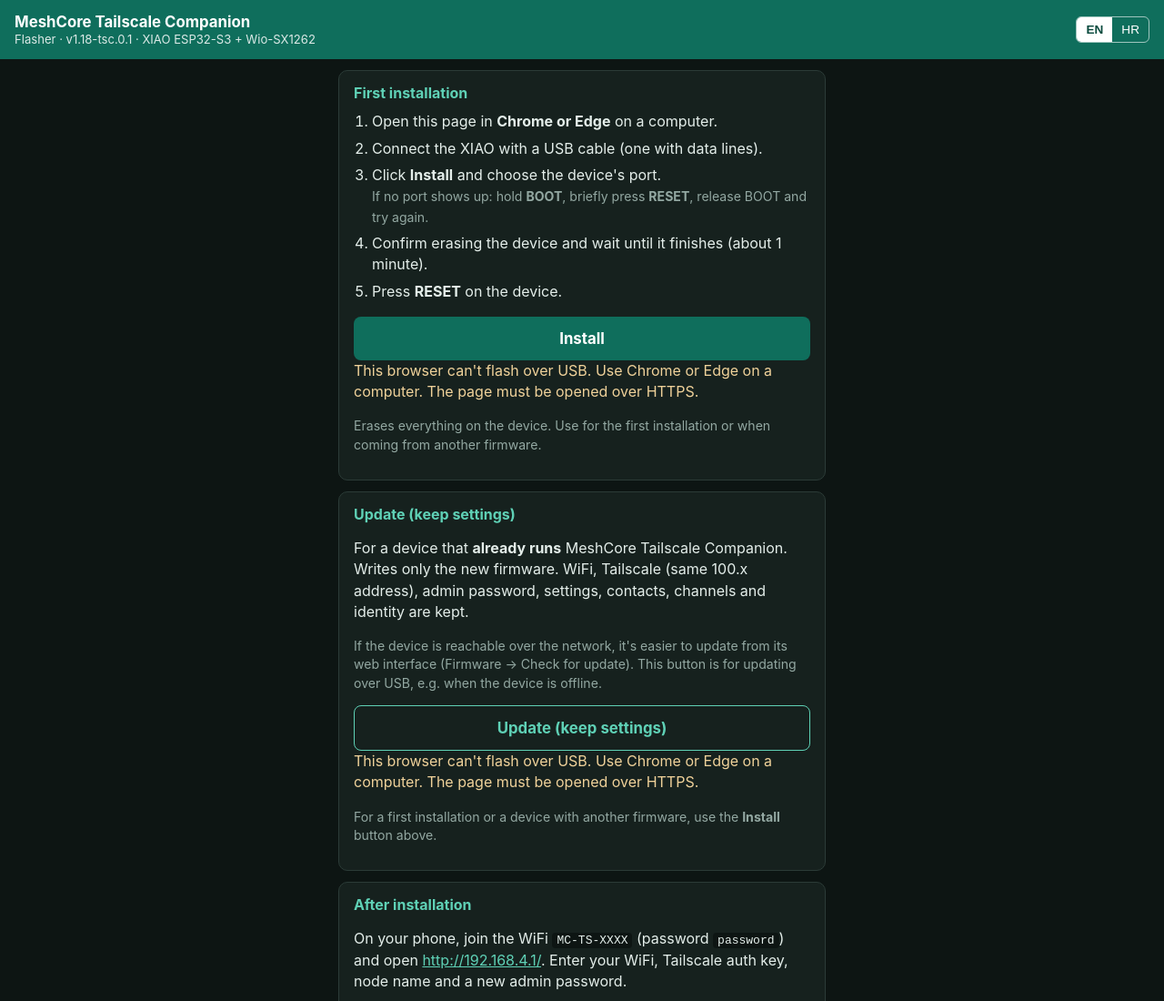
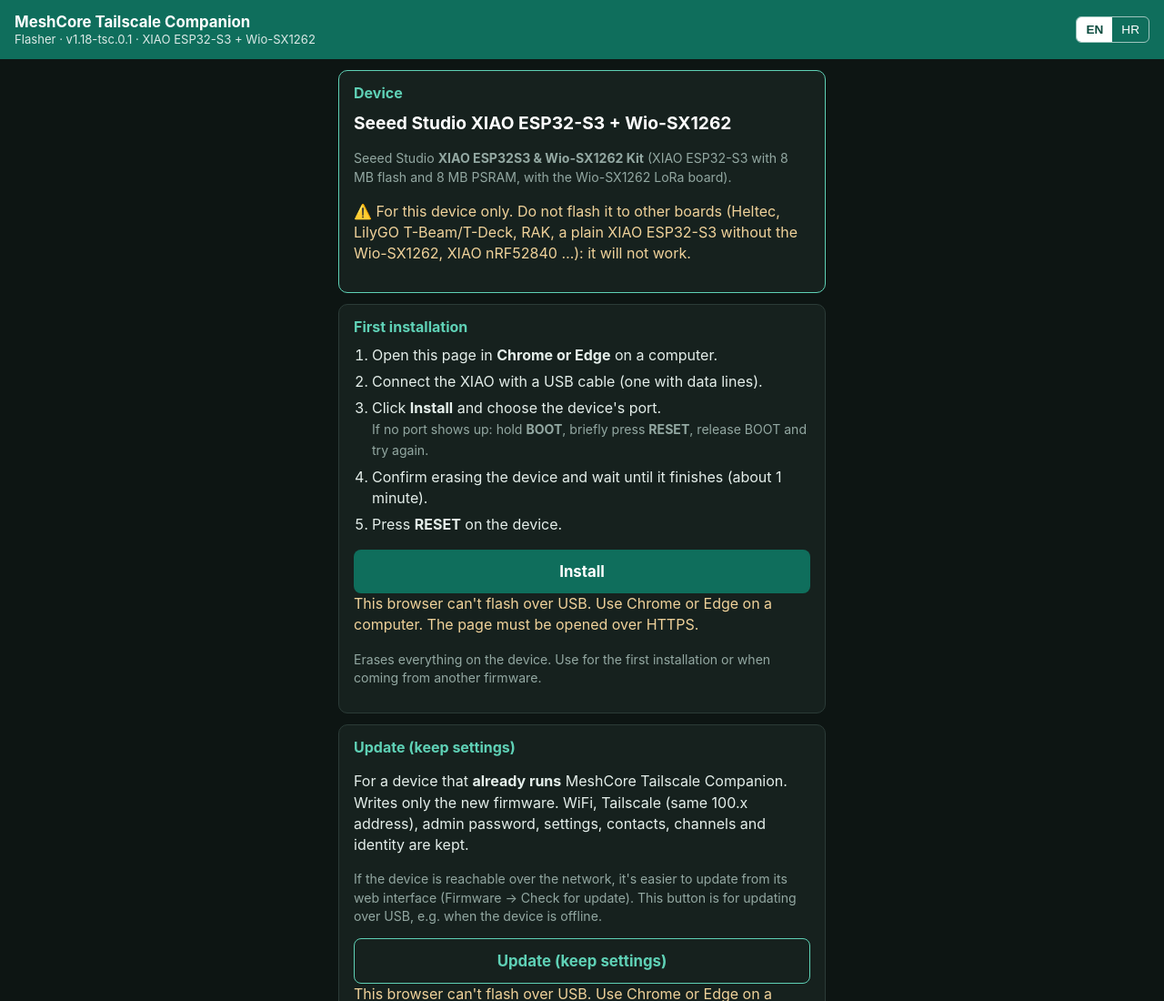
Before and after one commit to petelash/meshcore-tailscale-companion, a plain HTML site: page index.html in a window 1280 px wide. Shown: the top 1100 px of the page at 91% size. Drawn offline with Linux system fonts and the light colour scheme.

Commit message:
Flasher: state the exact supported device
Co-Authored-By: Claude Opus 5.5 <noreply@anthropic.com>

```diff
--- a/index.html
+++ b/index.html
@@ -26,11 +26,20 @@ a{color:var(--acc)}code{background:var(--bg);padding:1px 5px;border-radius:4px}
 .btn.main{background:var(--g);color:#fff;border:0}
 .btn.sec{background:transparent;color:var(--acc);border:1px solid var(--acc)}
 .warn{color:#f0d29a}
+.card.dev{border-color:var(--acc)}
+.devname{font-size:1.2em;font-weight:700;margin:0 0 6px;color:#fff}
 p.credit{color:var(--muted);font-size:.78em;text-align:center;margin:4px 0 20px}
 </style></head><body>
 <header><h1>MeshCore Tailscale Companion<small data-i="sub"></small></h1>
 <div class="lang"><button type="button" id="b-en" onclick="setLang('en')">EN</button><button type="button" id="b-hr" onclick="setLang('hr')">HR</button></div></header>
 <main>
+
+<div class="card dev">
+<h2 data-i="d_t"></h2>
+<p class="devname">Seeed Studio XIAO ESP32-S3 + Wio-SX1262</p>
+<p class="muted" data-h="d_1"></p>
+<p class="warn" data-h="d_2"></p>
+</div>
 
 <div class="card">
 <h2 data-i="i_t"></h2>
@@ -75,6 +84,9 @@ p.credit{color:var(--muted);font-size:.78em;text-align:center;margin:4px 0 20px}
 <script>
 var REPO='https://github.com/petelash/meshcore-tailscale-companion';
 var T={hr:{sub:"Flasher · v1.18-tsc.0.1 · XIAO ESP32-S3 + Wio-SX1262",
+d_t:"Uređaj",
+d_1:"Seeed Studio <b>XIAO ESP32S3 &amp; Wio-SX1262 Kit</b> (XIAO ESP32-S3 s 8 MB flasha i 8 MB PSRAM-a, s Wio-SX1262 LoRa pločicom).",
+d_2:"⚠️ Samo za ovaj uređaj. Ne flashaj na druge ploče (Heltec, LilyGO T-Beam/T-Deck, RAK, obični XIAO ESP32-S3 bez Wio-SX1262, XIAO nRF52840 …): neće raditi.",
 i_t:"Prva instalacija",
 i_1:"Otvori ovu stranicu u <b>Chromeu ili Edgeu</b> na računalu.",
 i_2:"Spoji XIAO USB kabelom (s podatkovnim linijama).",
@@ -95,6 +107,9 @@ unsup:"Ovaj preglednik ne podržava flashanje preko USB-a. Koristi Chrome ili Ed
 https:"Stranica mora biti otvorena preko HTTPS-a.",
 credit:"© 2026 Marinko Vrbanić · MIT licenca · Neslužbeni projekt, nije povezan s MeshCore projektom ni s Tailscale Inc."},
 en:{sub:"Flasher · v1.18-tsc.0.1 · XIAO ESP32-S3 + Wio-SX1262",
+d_t:"Device",
+d_1:"Seeed Studio <b>XIAO ESP32S3 &amp; Wio-SX1262 Kit</b> (XIAO ESP32-S3 with 8 MB flash and 8 MB PSRAM, with the Wio-SX1262 LoRa board).",
+d_2:"⚠️ For this device only. Do not flash it to other boards (Heltec, LilyGO T-Beam/T-Deck, RAK, a plain XIAO ESP32-S3 without the Wio-SX1262, XIAO nRF52840 …): it will not work.",
 i_t:"First installation",
 i_1:"Open this page in <b>Chrome or Edge</b> on a computer.",
 i_2:"Connect the XIAO with a USB cable (one with data lines).",
```
